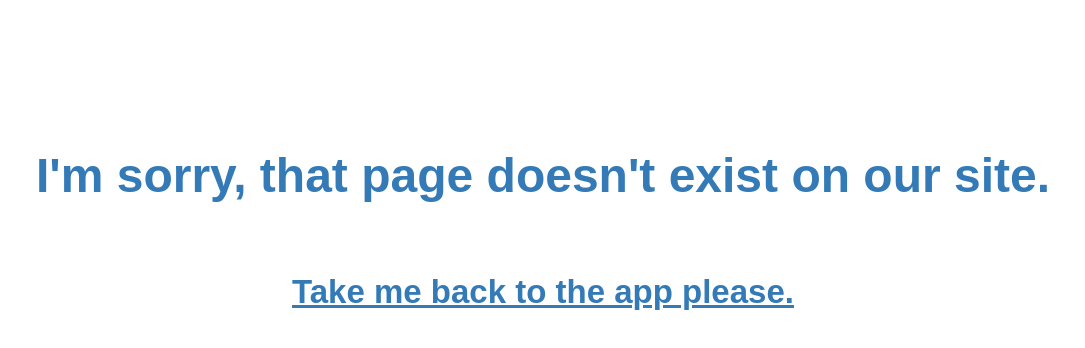
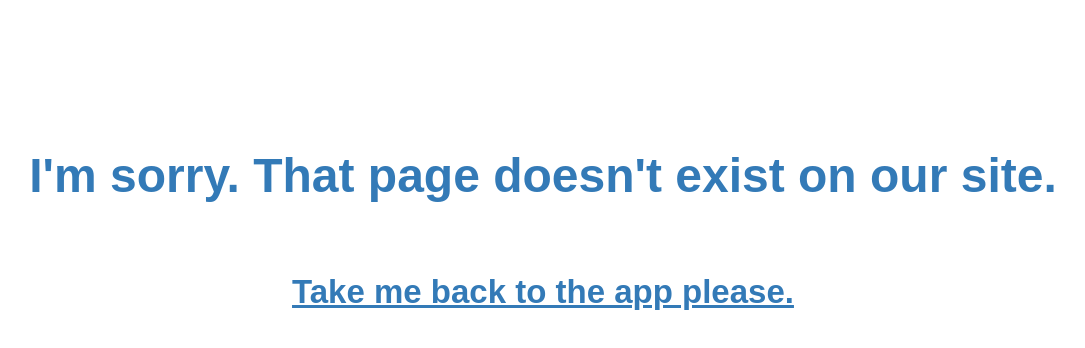
Before and after one commit to kailash-manasarovar/forgivenet-frontend, a website: page src/404.html in a window 1280 px wide. Shown: the whole page, without its empty margins (97-1182 px from the left). Drawn offline with Linux system fonts and the light colour scheme.

Commit message:
force deploy

```diff
--- a/src/404.html
+++ b/src/404.html
@@ -12,7 +12,7 @@
 <main>
     <center>
         <br /><br /><br /><br /><br /><br />
-        <h1>I'm sorry, that page doesn't exist on our site.</h1>
+        <h1>I'm sorry. That page doesn't exist on our site.</h1>
         <br />
         <h2><a href="index.html">Take me back to the app please.</a></h2>
     </center>
```
